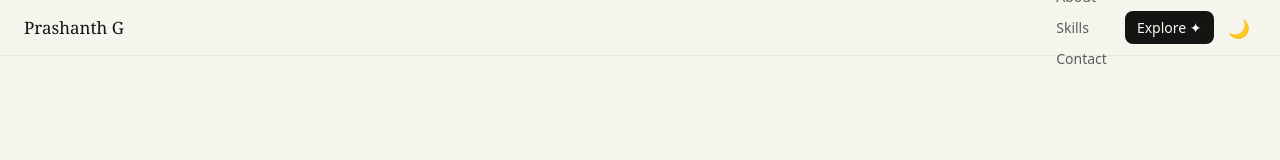
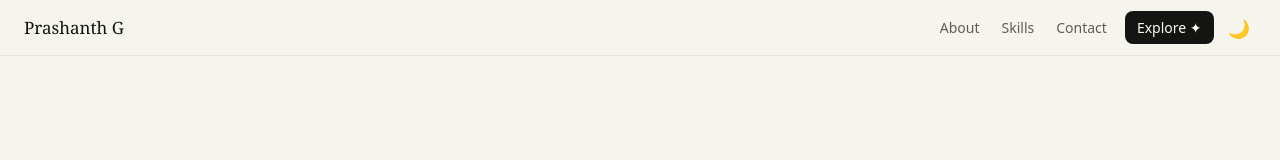
Before and after one commit to prashg008/mywebsite, a React (Vite) app: page / in a window 1280 px wide. Shown: the top 160 px of the page. Built offline with nearby package versions, Linux system fonts and the light colour scheme.

Commit message:
fix: navbar links now display inline on desktop

```diff
--- a/src/index.css
+++ b/src/index.css
@@ -236,6 +236,12 @@ section,
   display: flex;
   align-items: center;
   gap: 4px;
+}
+
+.nav-links-group {
+  display: flex;
+  align-items: center;
+  gap: 2px;
 }
 
 .nav-link {
```
